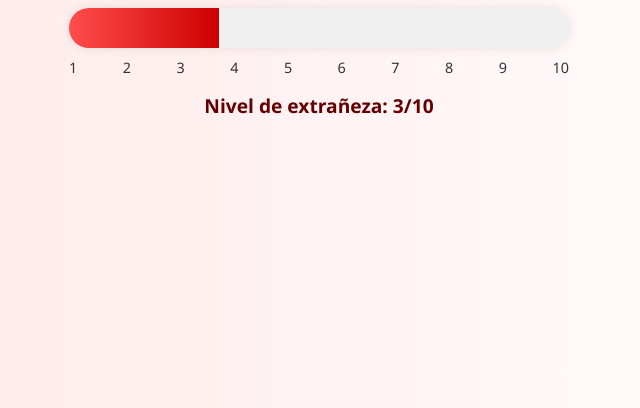
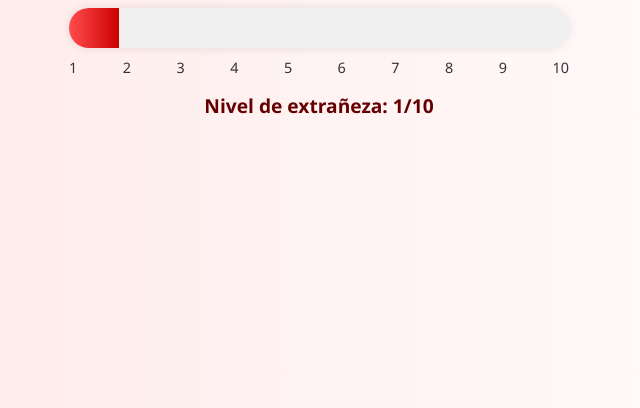
Before and after one commit to HarlenQuiros/Extranometro, a plain HTML site: page index.html in a window 1280 px wide. Shown: the part 392-800 px from the top of the page, without its empty margins (321-961 px from the left). Drawn offline with Linux system fonts and the light colour scheme.

Commit message:
Update index.html

```diff
--- a/index.html
+++ b/index.html
@@ -96,7 +96,7 @@
 
   <script>
     // Cambiá este valor del 1 al 10
-    let extranoNivel = 3;
+    let extranoNivel = 1;
 
     const barFill = document.getElementById('barFill');
     const label = document.getElementById('levelLabel');
```
